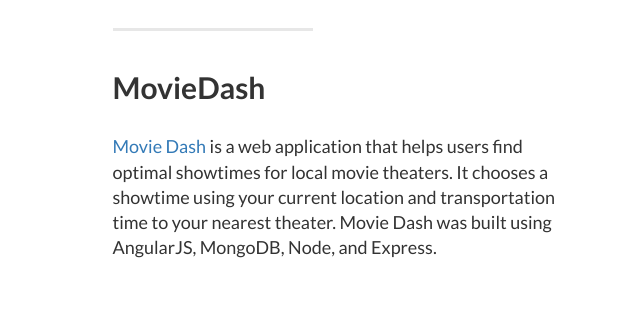
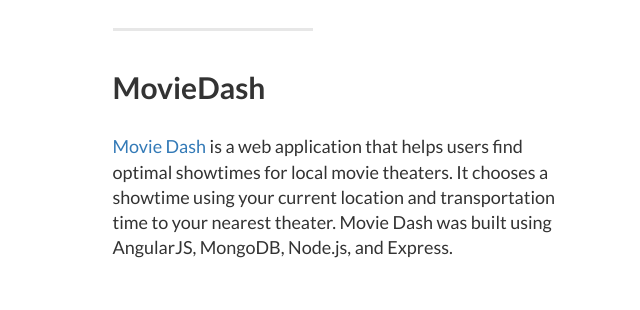
Before and after one commit to kshiraiw/kshiraiw.github.io, a plain HTML site: page index.html in a window 1280 px wide. Shown: the part 1220-1530 px from the top of the page, 640-1280 px from the left. Drawn offline with Linux system fonts and the light colour scheme.

Commit message:
Fix typos

```diff
--- a/index.html
+++ b/index.html
@@ -130,7 +130,7 @@
                     <hr class="section-heading-spacer">
                     <div class="clearfix"></div>
                     <h2 class="section-heading">MovieDash</h2>
-                    <p class="lead"><a target="_blank" href="http://movie-dash.herokuapp.com">Movie Dash</a> is a web application that helps users find optimal showtimes for local movie theaters. It chooses a showtime using your current location and transportation time to your nearest theater. Movie Dash was built using AngularJS, MongoDB, Node, and Express.</p>
+                    <p class="lead"><a target="_blank" href="http://movie-dash.herokuapp.com">Movie Dash</a> is a web application that helps users find optimal showtimes for local movie theaters. It chooses a showtime using your current location and transportation time to your nearest theater. Movie Dash was built using AngularJS, MongoDB, Node.js, and Express.</p>
                 </div>
                 <div class="col-lg-5 col-sm-pull-6 col-sm-6">
                     <img class="img-responsive center-block" src="img/md.png" alt="">
```
